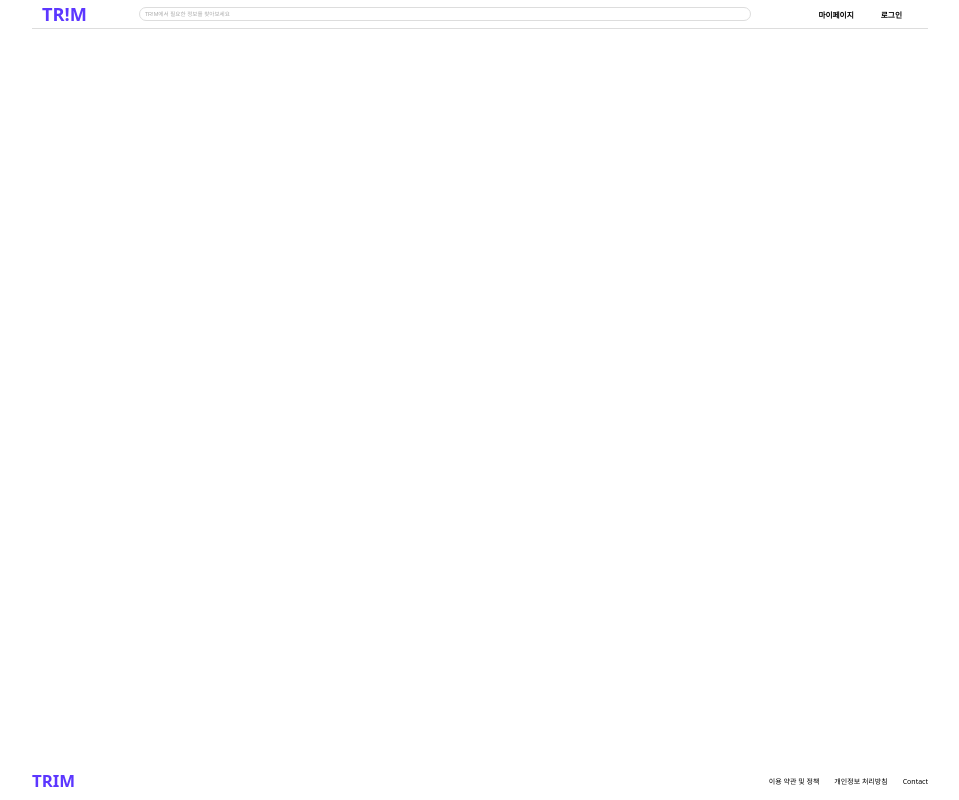
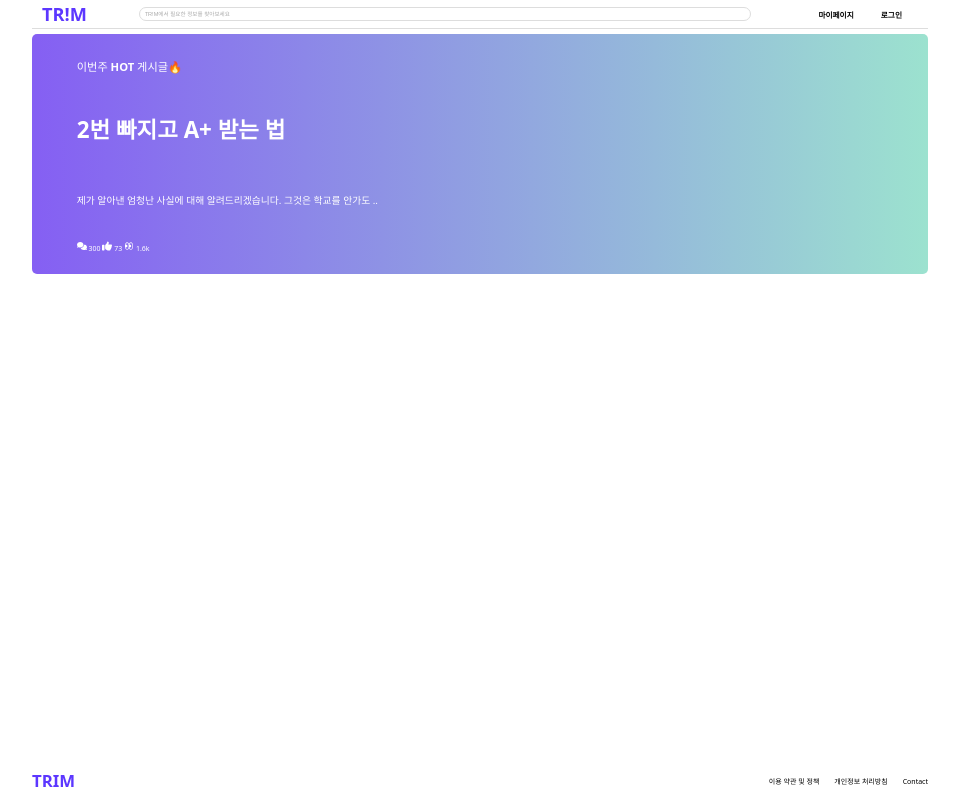
Before and after one commit to potato637/trim-front, a React (Create React App) app: page / in a window 1280 px wide. Shown: the whole page, without its empty margins (160-1119 px from the left). Built offline with nearby package versions, Linux system fonts and the light colour scheme.

Commit message:
add_banner

```diff
--- a/package.json
+++ b/package.json
@@ -18,6 +18,7 @@
     "js-cookie": "^3.0.5",
     "react": "^18.3.1",
     "react-dom": "^18.3.1",
+    "react-icons": "^5.4.0",
     "react-modal": "^3.16.1",
     "react-router-dom": "^7.0.1",
     "react-scripts": "5.0.1",
--- a/src/components/loginmodal.tsx
+++ b/src/components/loginmodal.tsx
@@ -6,7 +6,6 @@ import {
   userState,
 } from "../recoil/userState";
 import { useRef } from "react";
-import { KakaoLoginButton } from "./sociallogins";
 
 const ModalOverLay = styled.div`
   position: fixed;
@@ -60,10 +59,15 @@ export default function LoginModal() {
   return (
     <ModalOverLay onClick={handleCloseModal}>
       <ModalContent ref={modalRef}>
-        <h2>Social Login</h2>
-        <KakaoLoginButton />
-        <SocialButton>Login with naver</SocialButton>
-        <button onClick={() => setLoginModalOpen(false)}>Close</button>
+        <SocialButton>
+          <a href="/oauth2/authorizatioin/naver">Login with kakao</a>
+        </SocialButton>
+        <SocialButton>
+          <a href="/oauth2/authorization/kakao">Login with naver</a>
+        </SocialButton>
+        <SocialButton>
+          <a href="/oauth2/authorization/google">Login with google</a>
+        </SocialButton>
       </ModalContent>
     </ModalOverLay>
   );
--- a/src/layouts/header.tsx
+++ b/src/layouts/header.tsx
@@ -20,6 +20,7 @@ const HeaderWrapper = styled.header`
   padding: 5px 0;
   max-height: 30px;
   border-bottom: 0.5px solid #ddd;
+  background-color: white;
 `;
 
 const Logo = styled.div`
--- a/src/pages/home.tsx
+++ b/src/pages/home.tsx
@@ -1,3 +1,108 @@
+import styled from "styled-components";
+import { FaComments, FaThumbsUp } from "react-icons/fa6";
+import { PiEyesFill } from "react-icons/pi";
+
+const Container = styled.div`
+  display: flex;
+  flex: 1;
+  flex-direction: column;
+  justify-content: center;
+  align-items: center;
+`;
+const BannerContainer = styled.div`
+  display: flex;
+  flex: 3.5;
+  width: 100%;
+  margin: 5px;
+  border-radius: 5px;
+  background: linear-gradient(90deg, #855ff3, #9ce2cf);
+  justify-content: center;
+  align-items: center;
+  overflow: hidden;
+  position: relative;
+`;
+const Banner = styled.div`
+  width: 100%;
+  height: 100%;
+  flex-direction: column;
+  display: flex;
+  justify-content: center;
+  align-items: center;
+  position: absolute;
+  top: 0;
+  left: 0;
+  color: white;
+`;
+const BannerDescription = styled.div`
+  display: flex;
+  width: 90%;
+  justify-content: flex-start;
+  align-items: center;
+  margin-top: 15px;
+  flex: 2;
+  font-size: 0.8rem;
+  font-weight: 550;
+`;
+const BannerTitle = styled.div`
+  display: flex;
+  width: 90%;
+  justify-content: flex-start;
+  align-items: center;
+  flex: 5;
+  font-size: 1.6rem;
+  font-weight: 600;
+`;
+const BannerContent = styled.div`
+  display: flex;
+  width: 90%;
+  justify-content: flex-start;
+  align-items: center;
+  flex: 3;
+  font-size: 0.7rem;
+`;
+const BannerActivity = styled.div`
+  display: flex;
+  width: 90%;
+  justify-content: flex-start;
+  align-items: center;
+  flex: 2;
+  margin-bottom: 10px;
+  font-size: 0.5rem;
+`;
+const ContentContainer = styled.div`
+  display: flex;
+  flex: 7;
+  width: 100%;
+  margin: 0 5px 5px 5px;
+`;
+const Text = styled.p``;
+
 export default function Home() {
-  return null;
+  return (
+    <Container>
+      <BannerContainer>
+        <Banner>
+          <BannerDescription>
+            <Text>이번주 HOT 게시글🔥</Text>
+          </BannerDescription>
+          <BannerTitle>
+            <Text>2번 빠지고 A+ 받는 법</Text>
+          </BannerTitle>
+          <BannerContent>
+            <Text>
+              제가 알아낸 엄청난 사실에 대해 알려드리겠습니다. 그것은 학교를
+              안가도 ..
+            </Text>
+          </BannerContent>
+          <BannerActivity>
+            <Text>
+              <FaComments size={10} /> 300 <FaThumbsUp size={10} /> 73{" "}
+              <PiEyesFill size={10} /> 1.6k
+            </Text>
+          </BannerActivity>
+        </Banner>
+      </BannerContainer>
+      <ContentContainer></ContentContainer>
+    </Container>
+  );
 }
--- a/src/root.tsx
+++ b/src/root.tsx
@@ -38,6 +38,10 @@ const GlobalStyle = createGlobalStyle`
   }
   menu, ol, ul {
     list-style: none;
+  }
+  a {
+    text-decoration: none;
+    color: inherit;
   }
   blockquote, q {
     quotes: none;
@@ -82,9 +86,11 @@ const ContentWrapper = styled.div`
 `;
 const MainWrapper = styled.main`
   flex: 1;
+  width: 100%;
   display: flex;
   flex-direction: column;
   justify-content: center;
+  align-items: stretch;
 `;
 
 function Root() {
```
Also changed, not shown: 1 other file (tests, documents, lock files or other folders).
